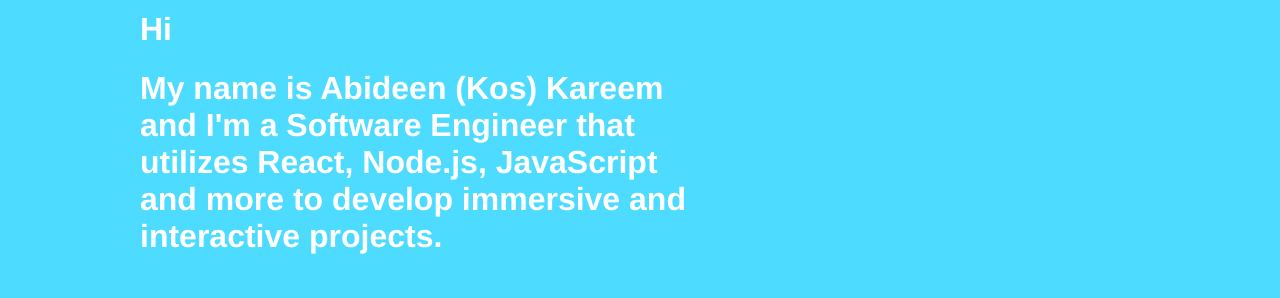
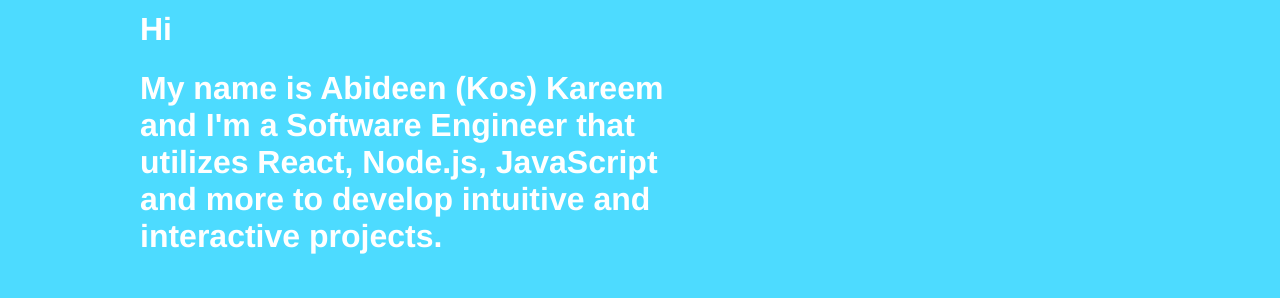
Before and after one commit to abideen11/portfolio-repo, a React (Create React App) app: page / in a window 1280 px wide. Shown: the part 130-428 px from the top of the page. Built offline with nearby package versions, Linux system fonts and the light colour scheme.

Commit message:
edit intro statement

```diff
--- a/src/Introduction.js
+++ b/src/Introduction.js
@@ -15,7 +15,7 @@
                         My name is Abideen (Kos) Kareem and I'm a
                         Software Engineer that utilizes React,
                         Node.js, JavaScript and more to develop
-                        immersive and interactive projects.
+                        intuitive and interactive projects.
                     </h1>
                 </div>
                 <span className="dv-intro-span" onClick={() => window.scrollTo({top: 1870, behavior: 'smooth'})}>Let Connect!</span>
```
